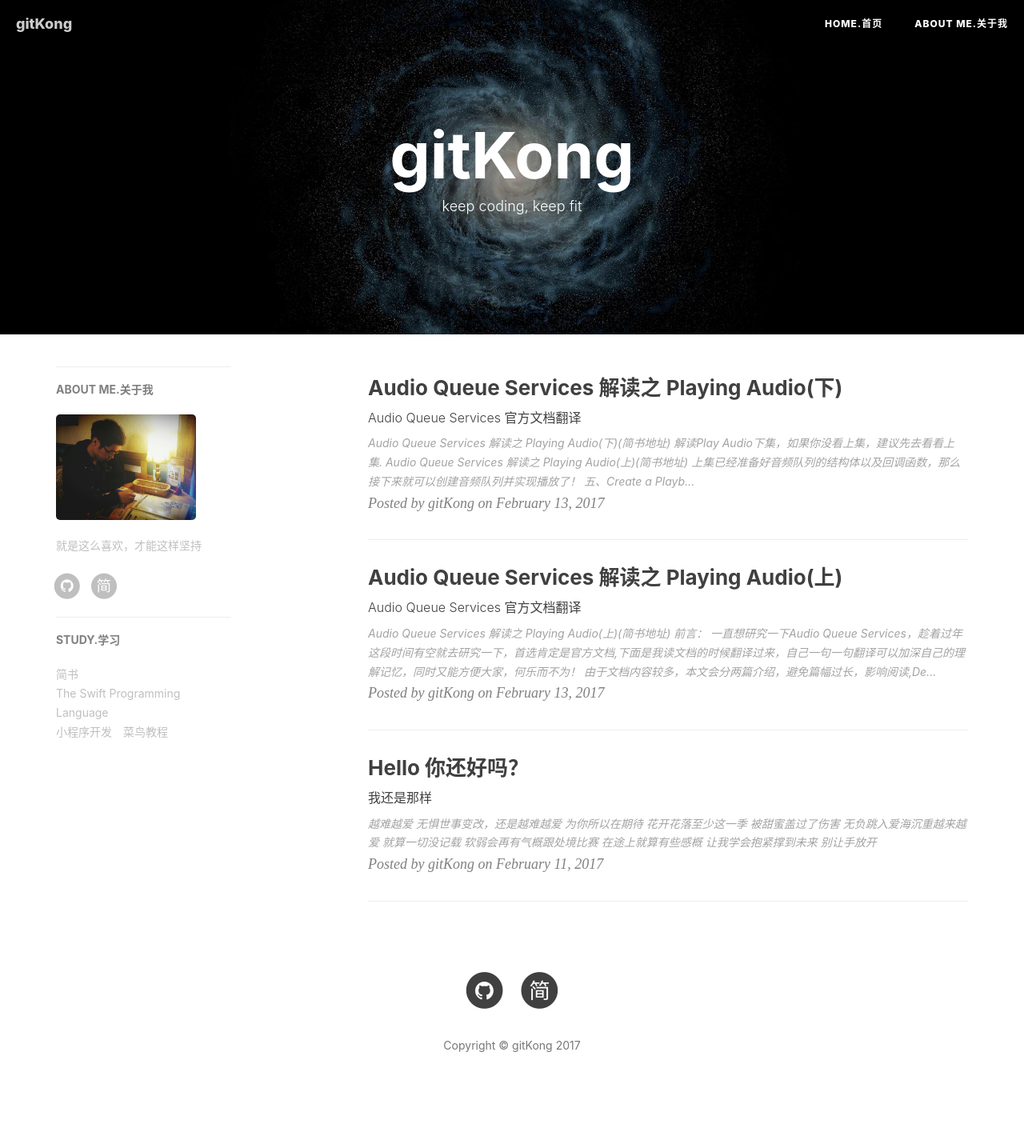
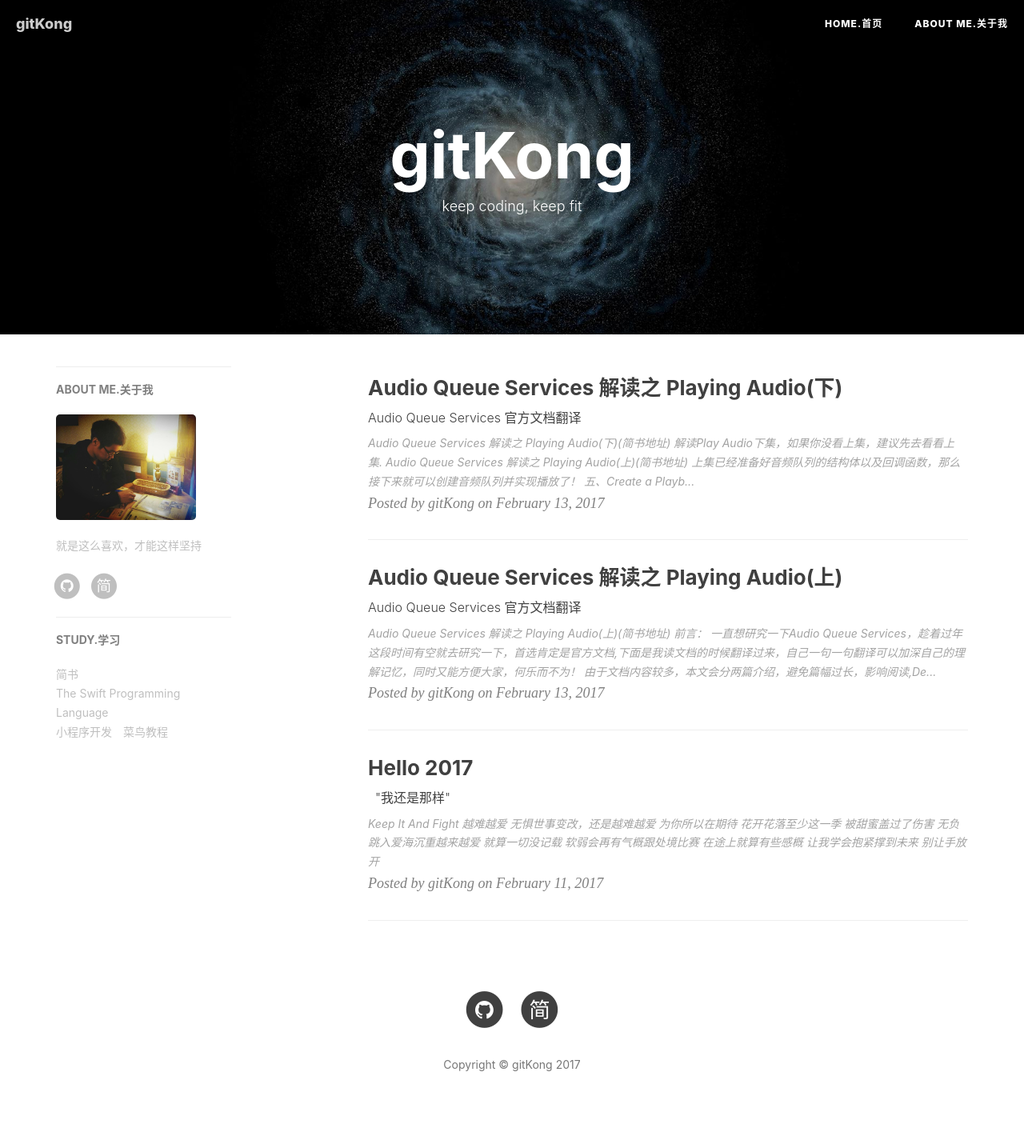
Before and after one commit to gitkong/gitkong.github.io, a Jekyll site: the page built from index.html, in a window 1280 px wide. Shown: the whole page at 80% size. Built offline with Jekyll 4.4.1, drawn with Linux system fonts in a browser that asks for light colours; nearby versions of some CDN libraries; the list of posts is cut into pages by our own code; comment, search, counter and statistics services are not loaded; before the commit the page ends 1411 px from its top, so only the background shows below that.

Commit message:
Update 2017-02-11-Hello-2017.md

```diff
--- a/_posts/2017-02-11-Hello-2017.md
+++ b/_posts/2017-02-11-Hello-2017.md
@@ -1,7 +1,7 @@
 ---
 layout:     post
-title:      Hello 你还好吗？
-subtitle:    "我还是那样"
+title:      Hello 2017
+subtitle:    "我还是那样"
 date:       2017-02-11
 author:     gitKong
 header-img: img/post-bgt-2015.jpg
@@ -10,7 +10,7 @@
     - 生活
 ---
 
-
+# Keep It And Fight
 
 > 越难越爱
 
```
